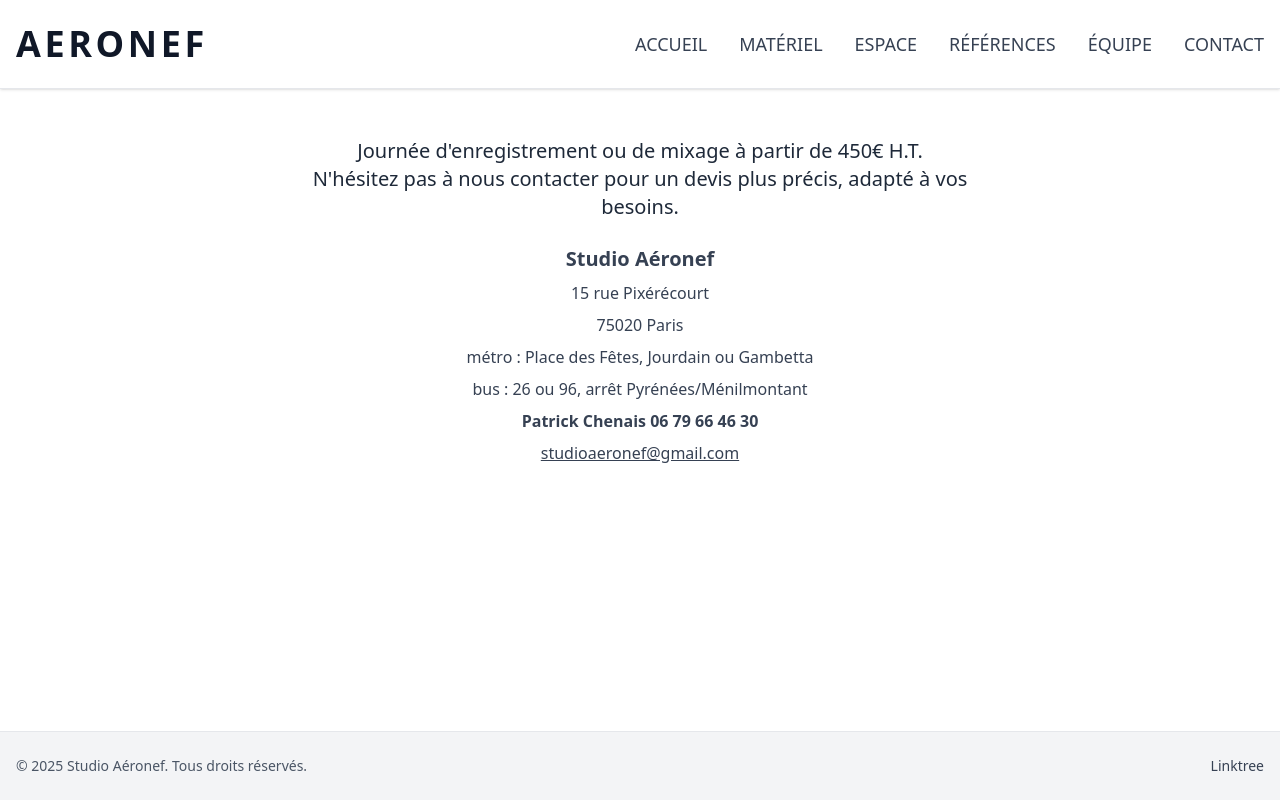
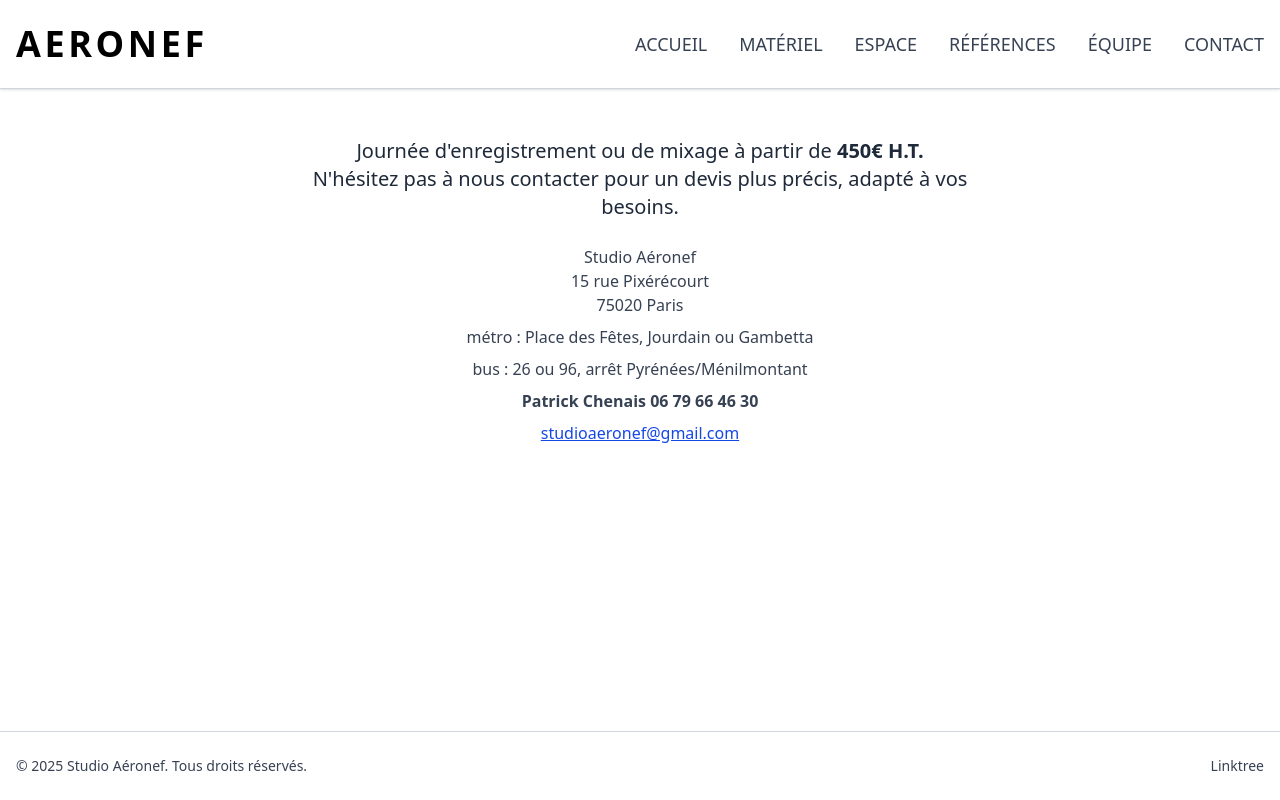
Before and after one commit to ekaracostas/aeronef_frontend, a Next.js app: page /contact in a window 1280 px wide. Built offline with nearby package versions, Linux system fonts and the light colour scheme.

Commit message:
email link, footer and header style

```diff
--- a/src/app/contact/page.js
+++ b/src/app/contact/page.js
@@ -1,27 +1,25 @@
+'use client'
+
 import React from "react";
 import Header from "../../components/Header";
 import Footer from "../../components/Footer";
 
 export default function ContactPage() {
-  return (
+    return (
     <div className="bg-white text-gray-800 font-sans min-h-screen flex flex-col pb-20">
       <Header />
       <main className="flex-grow max-w-3xl mx-auto px-6 py-12 space-y-6 text-center">
         <h2 className="text-lg md:text-xl font-medium">
-          Journée d&apos;enregistrement ou de mixage à partir de 450€ H.T.<br></br>N&apos;hésitez pas à nous contacter pour un devis plus précis, adapté à vos besoins.
+          Journée d&apos;enregistrement ou de mixage à partir de <strong>450€ H.T.</strong><br></br>N&apos;hésitez pas à nous contacter pour un devis plus précis, adapté à vos besoins.
         </h2>
 
         <div className="space-y-2 text-gray-700">
-          <h2 className="text-xl font-semibold">Studio Aéronef</h2>
-          <p>15 rue Pixérécourt</p>
-          <p>75020 Paris</p>
+          <p>Studio Aéronef<br></br>15 rue Pixérécourt<br></br>75020 Paris</p>
           <p>métro : Place des Fêtes, Jourdain ou Gambetta</p>
           <p>bus : 26 ou 96, arrêt Pyrénées/Ménilmontant</p>
           <p className="font-semibold">Patrick Chenais 06 79 66 46 30</p>
-          <p className="underline">studioaeronef@gmail.com</p>
+          <a className="underline text-blue-700" onClick={(e) => {window.location.href='mailto:studioaeronef@gmail.com';}}>studioaeronef@gmail.com</a>
         </div>
-
-        {/* insérer carte Google Maps */}
       </main>
       <Footer />
     </div>
--- a/src/app/equipe/page.js
+++ b/src/app/equipe/page.js
@@ -4,16 +4,16 @@ import Footer from "../../components/Footer";
 
 export default function EquipePage() {
   return (
-    <div className="bg-white text-gray-800 font-sans min-h-screen flex flex-col pb-20">
+    <div className="bg-[#fbfbf2] text-gray-800 min-h-screen flex flex-col pb-20">
       <Header />
       <main className="flex-grow max-w-3xl mx-auto px-6 py-12 space-y-10 text-center">
         <section>
-          <h2 className="text-2xl font-semibold">Antoine Karacostas</h2>
-          <p className="text-lg text-gray-600 mt-1">ingénieur du son</p>
+          <h2 className="text-xl font-semibold">Antoine Karacostas</h2>
+          <p className="text-lg text-gray-700">ingénieur du son</p>
         </section>
         <section>
-          <h2 className="text-2xl font-semibold">Patrick Chenais</h2>
-          <p className="text-lg text-gray-600 mt-1">ingénieur du son</p>
+          <h2 className="text-xl font-semibold">Patrick Chenais</h2>
+          <p className="text-lg text-gray-700">ingénieur du son</p>
         </section>
       </main>
       <Footer />
--- a/src/app/espace/page.js
+++ b/src/app/espace/page.js
@@ -5,7 +5,7 @@ import Image from "next/image";
 
 export default function EspacePage() {
 	return (
-		<div className="bg-white text-gray-800 font-sans min-h-screen flex flex-col pb-20">
+		<div className="bg-[#fbfbf2] text-gray-800 font-sans min-h-screen flex flex-col pb-20">
 			<Header />
 			<main className="flex-grow max-w-4xl mx-auto px-6 py-12 space-y-10">
 				<section className="space-y-4 text-center">
--- a/src/app/materiel/page.js
+++ b/src/app/materiel/page.js
@@ -4,7 +4,7 @@ import Footer from "../../components/Footer";
 
 export default function MaterielPage() {
   return (
-    <div className="bg-white text-gray-800 font-sans min-h-screen flex flex-col pb-20">
+    <div className="bg-[#fbfbf2] text-gray-800 font-sans min-h-screen flex flex-col pb-20">
       <Header />
       <main className="flex-grow max-w-4xl mx-auto px-6 py-12 space-y-10">
         <section>
--- a/src/components/Footer.js
+++ b/src/components/Footer.js
@@ -3,9 +3,9 @@ import Link from "next/link";
 
 export default function Footer() {
   return (
-    <footer className="fixed bottom-0 left-0 w-full bg-gray-100 border-t border-gray-200 py-6">
+    <footer className="fixed bottom-0 w-full bg-white border-t border-gray-300 py-6">
       <div className="max-w-7xl mx-auto px-4 flex flex-row justify-between items-center gap-4">
-        <p className="text-sm text-gray-600">&copy; {new Date().getFullYear()} Studio Aéronef. Tous droits réservés.</p>
+        <p className="text-sm text-gray-700">&copy; {new Date().getFullYear()} Studio Aéronef. Tous droits réservés.</p>
         <div className="flex gap-6 text-gray-700 text-sm font-medium">
           <Link href="https://linktr.ee/studioaeronef/" className="hover:text-black transition-colors">
             Linktree
--- a/src/components/Header.js
+++ b/src/components/Header.js
@@ -7,9 +7,9 @@ import { Bars3Icon } from "@heroicons/react/20/solid";
 
 export default function Header() {
   return (
-    <header className="bg-white border-b border-gray-200 shadow-sm">
+    <header className="bg-white border-b border-gray-300 shadow-sm">
       <div className="max-w-7xl mx-auto flex flex-row justify-between items-center py-6 px-4">
-        <Link href="/" className="text-4xl font-bold tracking-widest text-gray-900">
+        <Link href="/" className="text-4xl font-bold tracking-widest text-black">
           AERONEF
         </Link>
 
```
